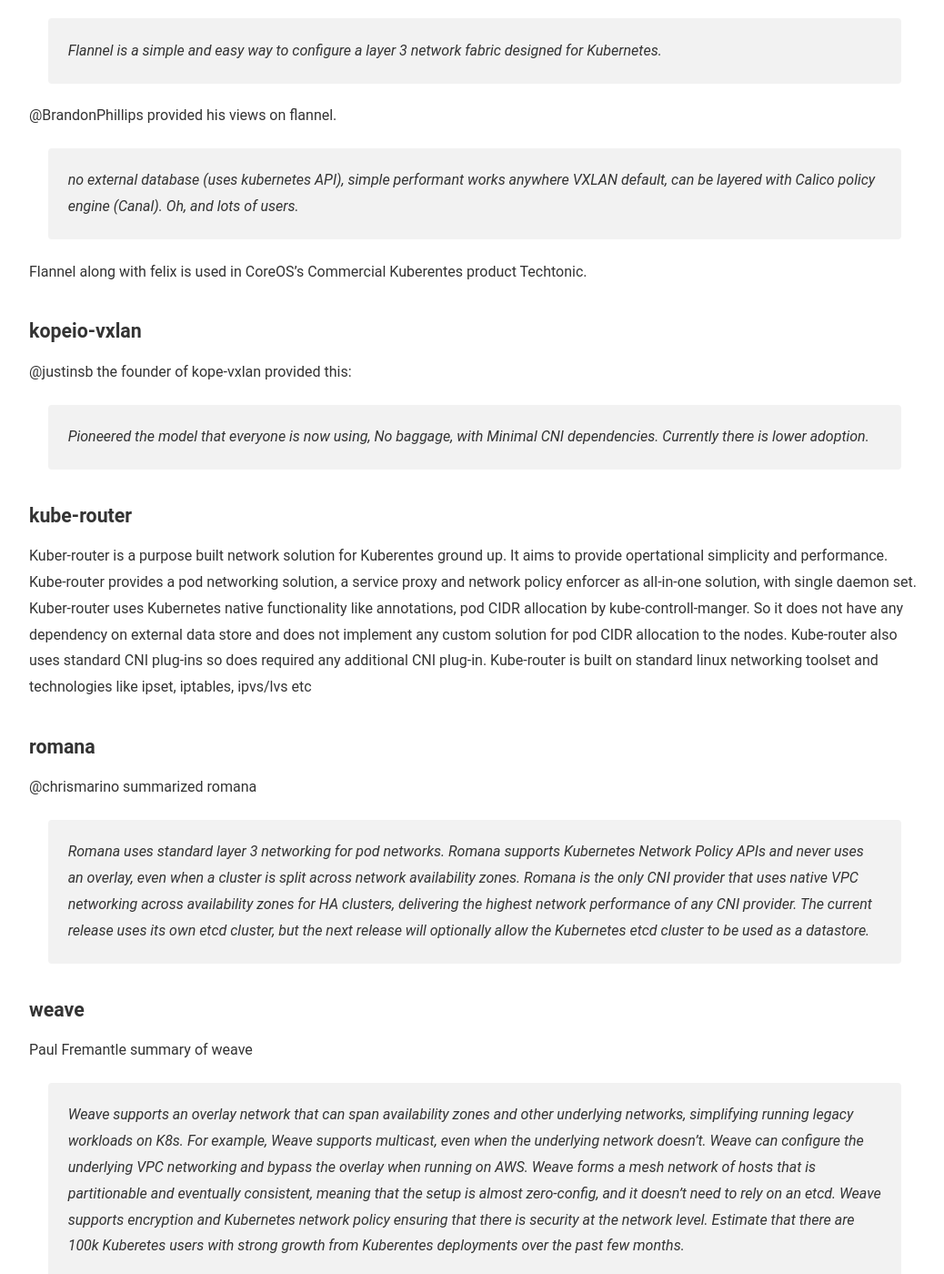
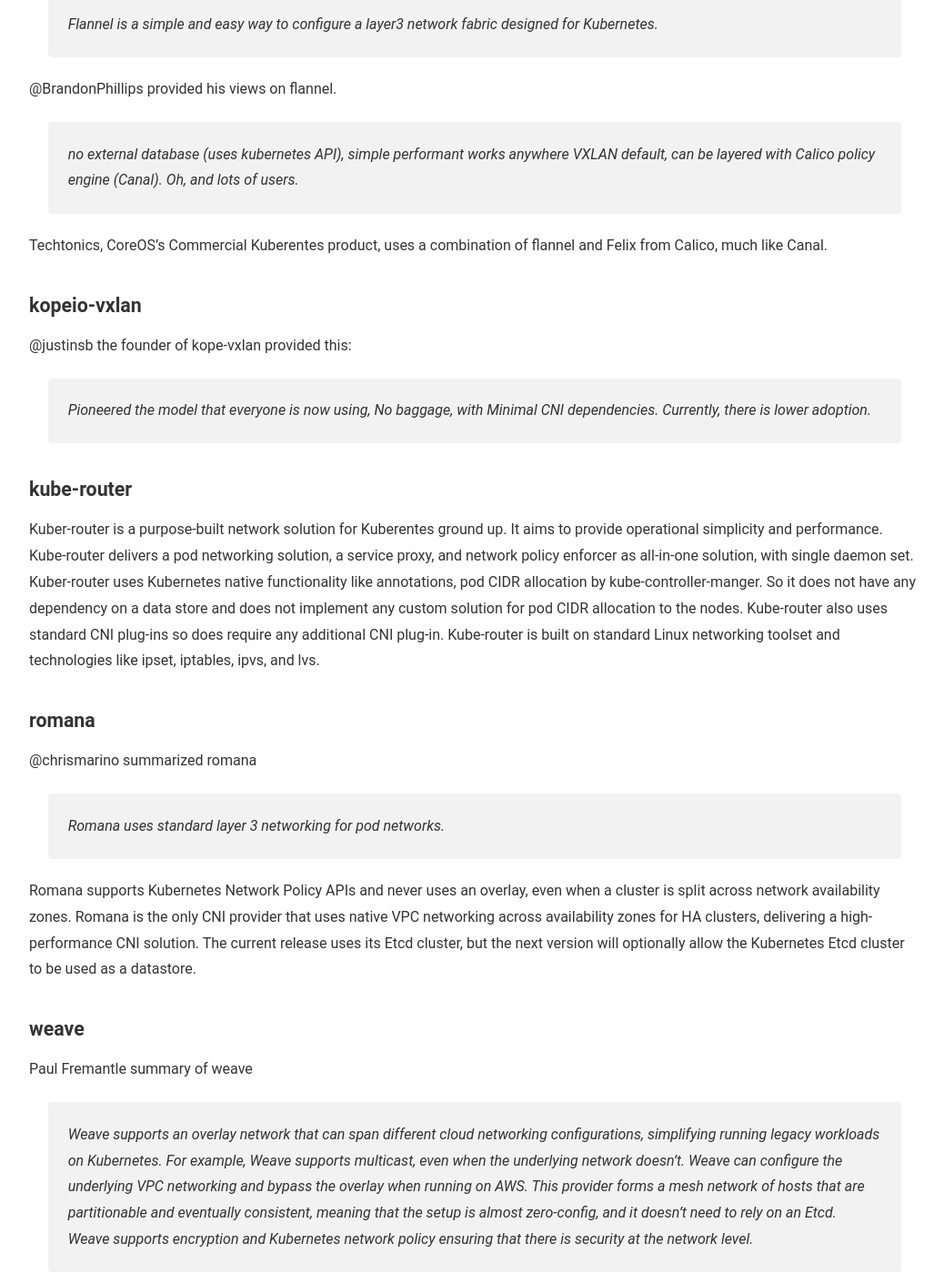
Before and after one commit to chrislovecnm/chrislovecnm.com, a Jekyll site: the page built from _posts/2017-10-28-choosing-a-cni-provider.md, in a window 1280 px wide and 1400 px high, scrolled down 2067 px. Shown: the whole window at 91% size, without its empty margins (118-1156 px from the left). Built offline with Jekyll 4.4.1, drawn with Linux system fonts in a browser that asks for light colours; nearby versions of some CDN libraries; some of the changed text lies outside the part shown.

Commit message:
more updates for cni provider

```diff
--- a/_posts/2017-10-28-choosing-a-cni-provider.md
+++ b/_posts/2017-10-28-choosing-a-cni-provider.md
@@ -6,40 +6,40 @@
 categories: kuberentes cni
 ---
 
-Container Network Interface(CNI), is a library, under the umbrella of the
-a Cloud Native Computing Foundation project. Kubernetes uses CNI as a interface
-between network providers and Kubernetes networking.
+Container Network Interface(CNI), is a library, under the umbrella of the  Cloud
+Native Computing Foundation project. Kubernetes uses CNI as an interface between
+network providers and Kubernetes networking.
 
 > Which CNI provider should I use?
 
 The above question is repeatedly ask on the #kops Kuberentes slack channel.
-There  are a number of different providers, which have various different
-features and options. Deciding which provider to use is not trivial.
+There are many different providers, which have various features and options.
+Deciding which provider to use is not a trivial decision.
 
 I am not going to say in this blog post: "Use this provider."  There is not one
-provider that meets everyones needs, and there are many different options. The
-focus of this post is to not tell you which provider to use.  The goal of this
+provider that meets everyone's needs, and there are many different options. The
+focus of this post is not to tell you which provider to use.  The goal of this
 blog article is to educate and provide data so that you can make a decision.
 
 ## Why use CNI
 
 Kubernetes default provider networking provider, kubenet, is a simple network
 plugin that works with various cloud providers.  kubenet is a very basic network
-provider and basic is good, but does not have very many features. Moreover,
-kubernete has many limitations.  For instance, when running kubenet, in AWS
+provider, and basic is good but does not have very many features. Moreover,
+kubenet has many  limitations.  For instance, when running kubenet, in AWS
 Cloud, you are limited to 50 EC2 instances.  Route tables are used to configure
-network traffice between Kubernetes nodes, and Route tables are limited to 50
-entries per VPC. Moreover, a cluster cannot be setup in a Private VPC, since
-that network topology uses multiple route tables.  Other more advances features,
-such as, BGP, egress control, and mesh networking are only available with other
-CNI providers.
+network traffic between Kubernetes nodes, and Route tables are limited to 50
+entries per VPC. Moreover, a cluster cannot be set up in a Private VPC, since
+that network topology uses multiple route tables.  Other more advanced features,
+such as BGP, egress control, and mesh networking are only available with
+different CNI providers.
 
 ## CNI in kops
 
-At last count kops supports seven different CNI providers besides kubenet.
+At last count, kops supports seven different CNI providers besides kubenet.
 Choosing from seven different network providers is a daunting task.
 
-Here is out current list of providers that can be installed out of the box,
+Here is our current list of providers that can be installed out of the box,
 sorted in alphabetical order.
 
 - [Calico](http://docs.projectcalico.org/)
@@ -51,7 +51,7 @@
 - [weave](https://github.com/weaveworks/weave-kube)
 
 Any of these CNI providers can be used without kops. All of the CNI providers
-use a daemonset installation model, where their product deploys a a Kubernetes
+use a daemonset installation model, where their product deploys a Kubernetes
 Daemonset.  Just use kubectl to install the provider on the master, when the K8s
 API server has started. Please refer to each projects specific documentation.
 
@@ -59,32 +59,30 @@
 
 ### Calico
 
-Project Calico is a widely used and trusted network and security CNI plugins.
-Calico provides simple, scalable networking using a pure L3 approach. It enables
-native, unencapsulated networking in environments that support it, including AWS
-AZ's and other environments with L2 adjacency between nodes, or in environments
-where it's possible to peer with the infrastructure using BGP, such as
-on-premises). Calico also provides a stateless IP-in-IP mode that can be used in
-other environments, if necessary. Beyond scalable networking, Project Calico
+Calico provides simple, scalable networking using a pure L3 approach.  It
+enables native, unencapsulated networking in environments that support it,
+including AWS AZ's and other environments with L2 adjacency between nodes, or in
+deployments where it's possible to peer with the infrastructure using BGP, such
+as on-premise. Calico also provides a stateless IP-in-IP mode that can be used
+in other environments, if necessary. Beyond scalable networking, Project Calico
 also offers policy isolation, allowing you to secure and govern your
-microservices/ container infrastructure using advanced ingress and egress
-policies.   With extensive Kubernetes support, you’re able to easily manage your
-policies (in Kubernetes 1.8+) using the Kubernetes API.
+microservices/container infrastructure using advanced ingress and egress
+policies.   With extensive Kubernetes support, you’re able to manage your
+policies, in Kubernetes 1.8+.
 
 ### Canal
 
-Canal is a CNI provider that gives you the best of Flannel and Project
-Calico, providing simple, easy to use/ out of the box VXLAN networking while
-also allowing you take advantage of policy isolation with Calico policies.
+Canal is a CNI provider that gives you the best of Flannel and Project Calico,
+providing simple, easy to use/ out of the box VXLAN networking while also
+allowing you take advantage of policy isolation with Calico policies.
 
-This is a solution for anyone who wants to get up and running quickly
-while taking advantage of familiar technologies that they may already be using.
-
+This provider is a solution for anyone who wants to get up and running while
+taking advantage of familiar technologies that they may already be using.
 
 ### flannel
 
-> Flannel is a simple and easy way to configure a layer 3 network fabric
-designed for Kubernetes.
+> Flannel is a simple and easy way to configure a layer3 network fabric designed
+for Kubernetes.
 
 @BrandonPhillips provided his views on flannel.
 
@@ -92,74 +90,74 @@
 VXLAN default, can be layered with Calico policy engine (Canal). Oh, and lots of
 users.
 
-Flannel along with felix is used in CoreOS's Commercial Kuberentes product
-Techtonic.
+Techtonics,  CoreOS's Commercial Kuberentes product, uses a combination of
+flannel and Felix from Calico, much like Canal.
 
 ### kopeio-vxlan
 
 @justinsb the founder of kope-vxlan provided this:
 
 > Pioneered the model that everyone is now using, No baggage, with  Minimal CNI
-dependencies.  Currently there is lower adoption.
+dependencies.  Currently, there is lower adoption.
 
 ### kube-router
 
-Kuber-router is a purpose built network solution for Kuberentes ground up. It
-aims to provide opertational simplicity and performance. Kube-router provides a
-pod networking solution, a service proxy and network policy enforcer as
+Kuber-router is a purpose-built network solution for Kuberentes ground up. It
+aims to provide operational simplicity and performance. Kube-router delivers a
+pod networking solution, a service proxy, and network policy enforcer as
 all-in-one solution, with single daemon set. Kuber-router uses Kubernetes native
-functionality like annotations, pod CIDR allocation by kube-controll-manger. So
-it does not have any dependency on external data store and does not implement
-any custom solution for pod CIDR allocation to the nodes. Kube-router also uses
-standard CNI plug-ins so does required any additional CNI plug-in. Kube-router
-is built on standard linux networking toolset and technologies like ipset,
-iptables, ipvs/lvs etc
+functionality like annotations, pod CIDR allocation by kube-controller-manger.
+So it does not have any dependency on a data store and does not implement any
+custom solution for pod CIDR allocation to the nodes. Kube-router also uses
+standard CNI plug-ins so does require any additional CNI plug-in. Kube-router is
+built on standard Linux networking toolset and technologies like ipset,
+iptables, ipvs, and lvs.
 
 ### romana
 
 @chrismarino summarized romana
 
-> Romana uses standard layer 3 networking for pod networks.  Romana supports
-Kubernetes Network Policy APIs and never uses an overlay, even when a cluster is
-split across network availability zones.  Romana is the only CNI provider that
-uses native VPC networking across availability zones for HA clusters, delivering
-the highest network performance of  any CNI provider. The current release uses
-its own etcd cluster, but the next release will optionally allow the Kubernetes
-etcd cluster to be used as a datastore.
+> Romana uses standard layer 3 networking for pod networks.
+
+Romana supports Kubernetes Network Policy APIs and never uses an overlay, even
+when a cluster is split across network availability zones.  Romana is the only
+CNI provider that uses native VPC networking across availability zones for HA
+clusters, delivering a high-performance CNI solution. The current release uses
+its Etcd cluster, but the next version will optionally allow the Kubernetes Etcd
+cluster to be used as a datastore.
 
 ### weave
 
 Paul Fremantle summary of weave
 
-> Weave supports an overlay network that can span availability zones and other
-underlying networks, simplifying running legacy workloads on K8s. For example,
+> Weave supports an overlay network that can span different cloud networking
+configurations, simplifying running legacy workloads on Kubernetes. For example,
 Weave supports multicast, even when the underlying network doesn't. Weave can
 configure the underlying VPC networking and bypass the overlay when running on
-AWS. Weave forms a mesh network of hosts that is partitionable and eventually
-consistent, meaning that the setup is almost zero-config, and it doesn't need to
-rely on an etcd. Weave supports encryption and Kubernetes network policy
-ensuring that there is security at the network level.  Estimate that there are
->100k Kuberetes users with strong growth from Kuberentes deployments over the
-past few months.
+AWS.  This provider forms a mesh network of hosts that are partitionable and
+eventually consistent, meaning that the setup is almost zero-config, and it
+doesn't need to rely on an Etcd. Weave supports encryption and Kubernetes
+network policy ensuring that there is security at the network level.
 
-## By the numbers
+## By the Numbers
 
 kops does not track usage numbers of the different CNI providers, and I hope
-never does.  When doing product selection, of a product on GitHub, I look at
-three different numbers.
+never does.  When making a product selection, of software hosted on GitHub, I
+look at three different numbers.
 
 1. GitHub Stars - Likes on Github
 1. GitHub Forks - Number of copies of the repo
 1. GitHub Contributors - Number of people with merged code
 
-Github Stars are akin to likes on a Social Media platfrom.  The number of
+Github Stars are akin to likes on a Social Media platform.  The number of
 contributors talks to the number of people maintaining the code base and
-documentation.  Active projects have a high number of contributors. Number of
-forks is a mix of likes a contributors. Contributors typically have to fork the
-repo. Other people will fork the projuect to build a custom copy, push code to a
-feature branch that they own, or for various other reasons. At the end of the
-day, the activity level of a project is super important. These are some of the
-metrics that I personally use to judge the activity level.
+documentation.  Active projects have a high number of contributors. The number
+of forks is a mix of likes and contributors. Contributors typically have to fork
+the repo. Other people will fork the project to build a custom copy, push code
+to a feature branch that they own, or for various reasons. The activity level of
+a project is critical.  These are some of the metrics that I use to judge the
+activity level.
+
 
 ### GitHub Stars
 
```
